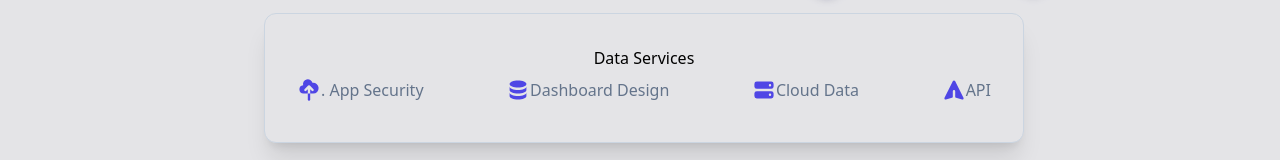
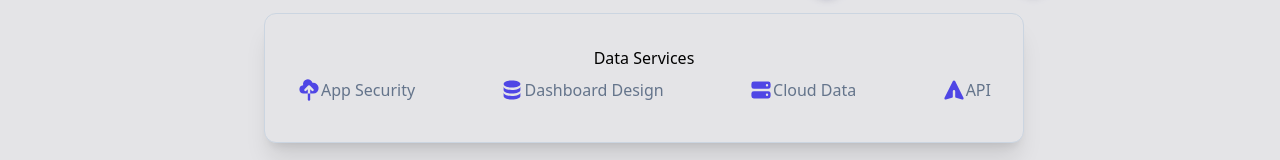
Before and after one commit to Nicoderin98/Cloud-App-React, a React (Create React App) app: page / in a window 1280 px wide. Shown: the part 617-777 px from the top of the page. Built offline with nearby package versions, Linux system fonts and the light colour scheme.

Commit message:
fixed text

```diff
--- a/src/components/Hero.jsx
+++ b/src/components/Hero.jsx
@@ -26,7 +26,7 @@ function Hero() {
         border border-slate-300 rounded-xl text-center shadow-xl'>
           <p>Data Services</p>
           <div className='flex justify-between flex-wrap px-4'>
-            <p className='flex px-4 py-2 text-slate-500'><CloudUploadIcon className='h-6 text-indigo-600'/>. App Security</p>
+            <p className='flex px-4 py-2 text-slate-500'><CloudUploadIcon className='h-6 text-indigo-600'/>App Security</p>
             <p className='flex px-4 py-2 text-slate-500'><DatabaseIcon className='h-6 text-indigo-600'/> Dashboard Design</p>
             <p className='flex px-4 py-2 text-slate-500'><ServerIcon className='h-6 text-indigo-600'/> Cloud Data</p>
             <p className='flex px-4 py-2 text-slate-500'><PaperAirplaneIcon className='h-6 text-indigo-600'/> API</p>
```
